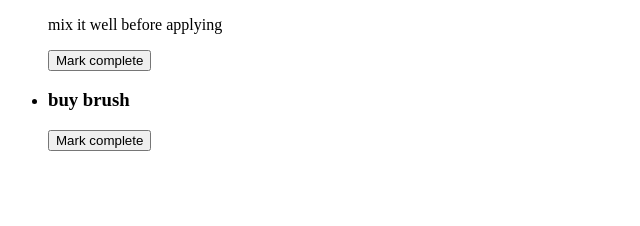
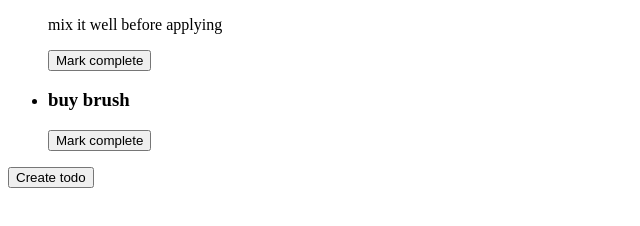
Before and after one commit to niklonberg/TOP-Todo-List, a website built with webpack: page dist/index.html in a window 1280 px wide. Shown: the part 226-452 px from the top of the page, without its empty margins (0-640 px from the left). Built offline with nearby package versions, Linux system fonts and the light colour scheme.

Commit message:
edit html content

```diff
--- a/src/modules/populateListFromObject.js
+++ b/src/modules/populateListFromObject.js
@@ -26,8 +26,6 @@ function populateListFromObject(object) {
 
   for (const [key, value] of Object.entries(object)) {
     /* console.log(key + ": " + value); */
-
-    /* const button = document.createElement("button"); */
     if (key === "title") {
       const heading = createElement("h3");
       heading.textContent = value;
@@ -39,11 +37,9 @@ function populateListFromObject(object) {
       p.textContent = value;
       li.appendChild(p);
     }
-
-    const checkCompleteBtn = createElement("button", "not-complete");
-    checkCompleteBtn.textContent = "Mark complete";
   }
 
+  /* use order to place this all the way to left in li */
   if (object.hasOwnProperty("todoID")) {
     const checkCompleteBtn = createElement("button", "not-complete");
     checkCompleteBtn.textContent = "Mark complete";
--- a/src/modules/renderSelectProjTodos.js
+++ b/src/modules/renderSelectProjTodos.js
@@ -1,6 +1,4 @@
 import createElement from "./createElement.js";
-/*
-  <button id="create-new-todo">Create todo</button> */
 
 function renderSelectProjTodosHTML(elementToAppendTo, projectObj) {
   elementToAppendTo.innerHTML = "";
```
Also changed, not shown: dist/bundle.js, dist/index.html.
